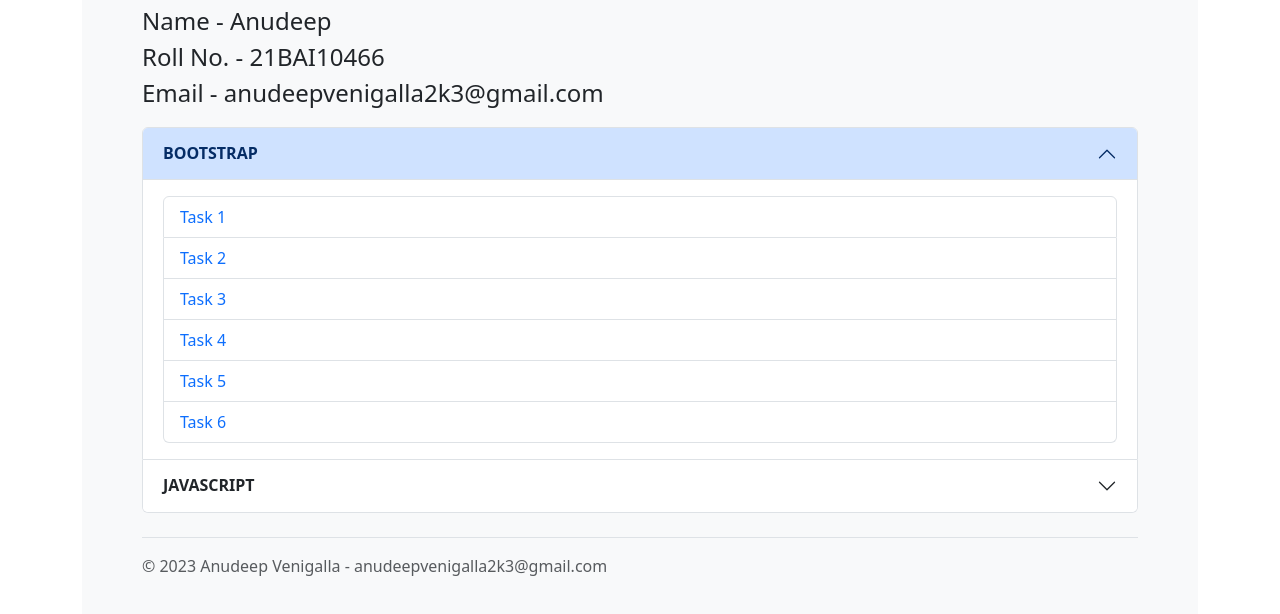
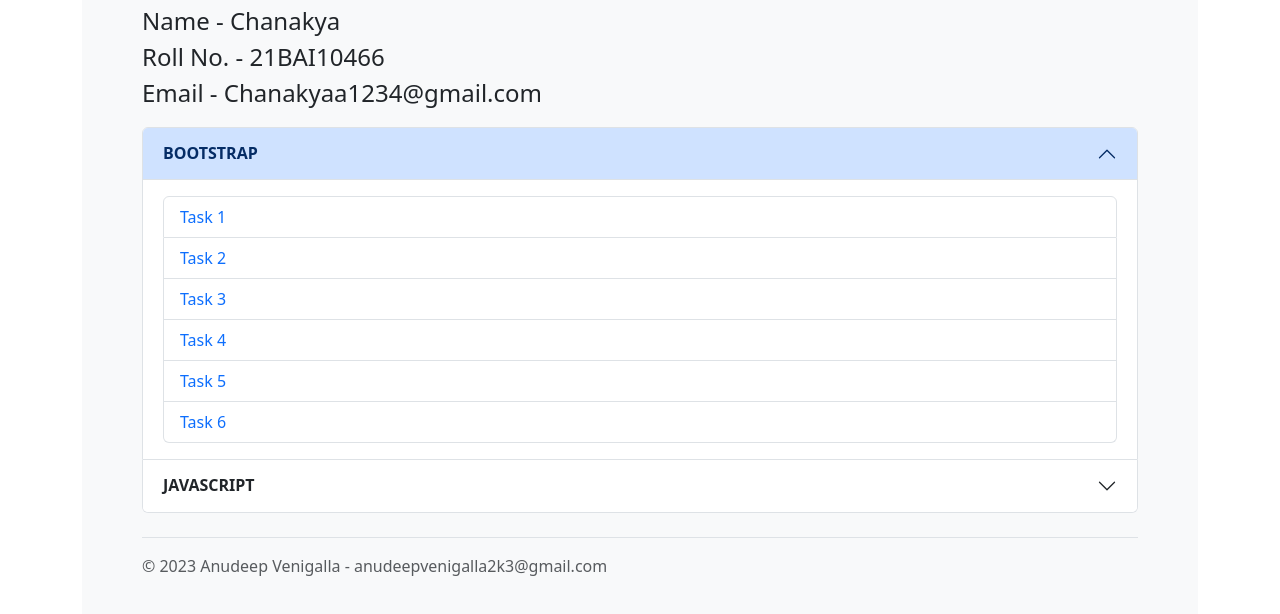
Before and after one commit to Chanakya1238/BS-JS-tasks, a plain HTML site: page index.html in a window 1280 px wide. Shown: the part 260-874 px from the top of the page. Drawn offline with nearby package versions, Linux system fonts and the light colour scheme.

Commit message:
Update index.html

```diff
--- a/index.html
+++ b/index.html
@@ -88,11 +88,11 @@
         <div class="container-fluid py-5">
             <h1 class="display-5 fw-bold">MERN Tasks</h1>
             <p class="col-md-8 fs-4">
-            Name - Anudeep
+            Name - Chanakya
                 <br />
                 Roll No. - 21BAI10466
                 <br />
-                Email - anudeepvenigalla2k3@gmail.com
+                Email - Chanakyaa1234@gmail.com
             </p>
             <div class="accordion" id="accordionExample">
             <div class="accordion-item">
```
